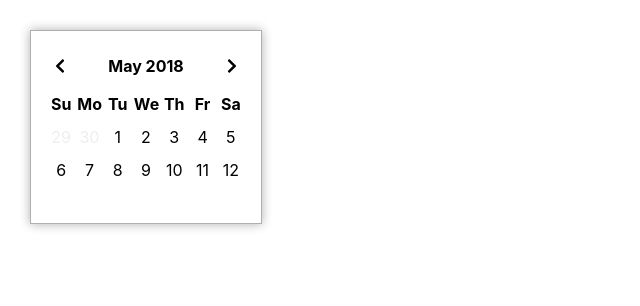
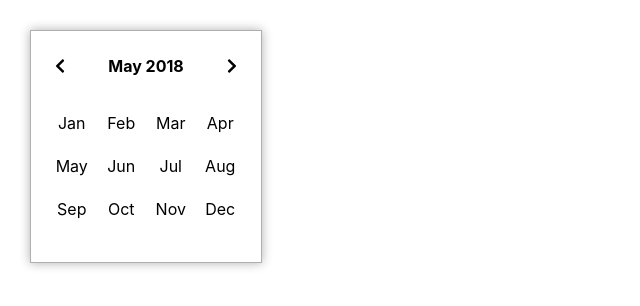
Before and after one commit to x3388638/react-datepicker-example, a React (Create React App) app: page / in a window 1280 px wide. Shown: the top 306 px of the page, without its empty margins (0-640 px from the left). Built offline with nearby package versions, Linux system fonts and the light colour scheme.

Commit message:
add MonthTable & prototype

```diff
--- a/src/DayTable.js
+++ b/src/DayTable.js
@@ -9,6 +9,7 @@ const Table = styled.table`
 const Grid = styled.td`
 	text-align: center;
 	padding-top: 10px;
+	cursor: pointer;
 	color: ${(props) => props.outside ? '#eee' : '#000'}
 `;
 
--- /dev/null
+++ b/src/MonthTable.js
@@ -0,0 +1,42 @@
+import React from 'react';
+import styled from 'styled-components';
+
+const Table = styled.table`
+	width: 200px;
+	table-layout: fixed;
+`;
+
+const Grid = styled.td`
+	text-align: center;
+	padding-top: 20px;
+	cursor: pointer;
+`;
+
+export default class MonthTable extends React.PureComponent {
+	render() {
+		return (
+			<Table>
+				<tbody>
+					<tr>
+						<Grid>Jan</Grid>
+						<Grid>Feb</Grid>
+						<Grid>Mar</Grid>
+						<Grid>Apr</Grid>
+					</tr>
+					<tr>
+						<Grid>May</Grid>
+						<Grid>Jun</Grid>
+						<Grid>Jul</Grid>
+						<Grid>Aug</Grid>
+					</tr>
+					<tr>
+						<Grid>Sep</Grid>
+						<Grid>Oct</Grid>
+						<Grid>Nov</Grid>
+						<Grid>Dec</Grid>
+					</tr>
+				</tbody>
+			</Table>
+		)
+	}
+}
--- a/src/TableContainer.js
+++ b/src/TableContainer.js
@@ -1,8 +1,9 @@
 import React from 'react';
 import DayTable from './DayTable';
+import MonthTable from './MonthTable';
 
 export default class TableContainer extends React.PureComponent {
 	render() {
-		return <DayTable />
+		return <MonthTable />
 	}
 }
```
